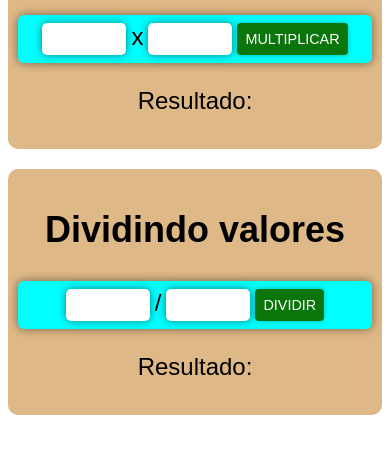
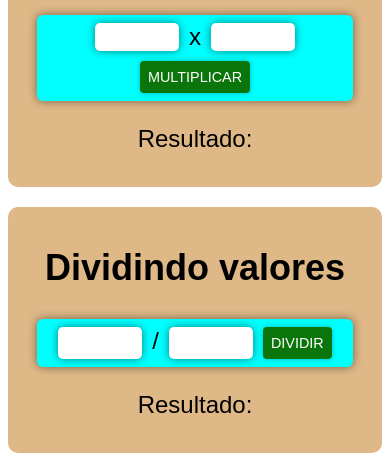
Before and after one commit to Kaiquemachado5/javascript, a plain HTML site: page aula010/ex006.html in a window 390 px wide. Shown: the part 678-1151 px from the top of the page. Before the commit the page ends 1113 px from the top, so only its background shows below. Drawn offline with Linux system fonts and the light colour scheme.

Commit message:
Atualizando calculadora

```diff
--- a/aula010/ex006.html
+++ b/aula010/ex006.html
@@ -48,6 +48,13 @@
             box-shadow: 0px 0px 5px rgba(0, 0, 0, 0.267);
             border-radius: 4px;
             padding: 8px;
+        }
+
+        @media screen and (max-width: 600px) {
+            #input-div {
+                max-width: 300px;
+                gap: 10px;
+            }
         }
     </style>
 </head>
```
